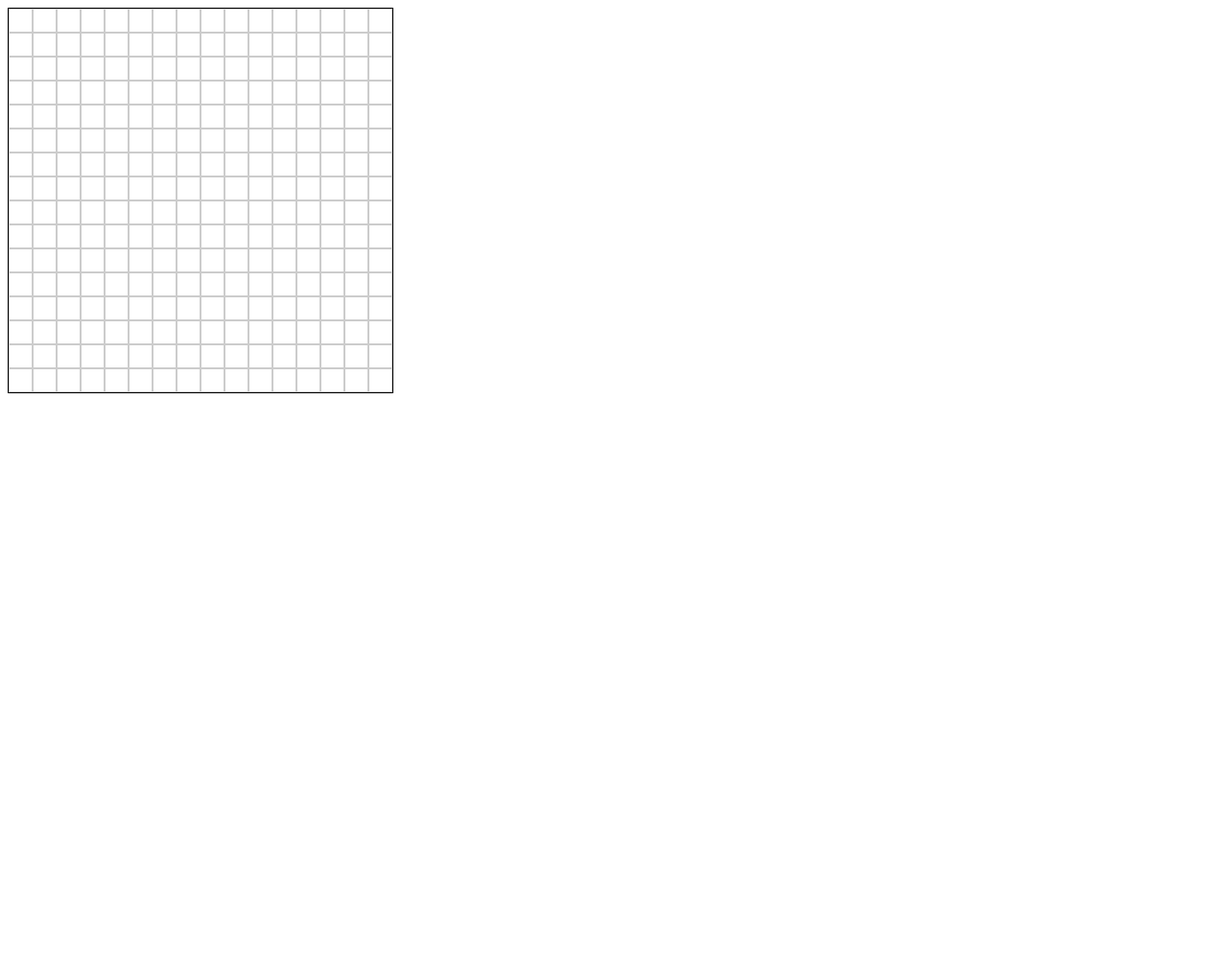
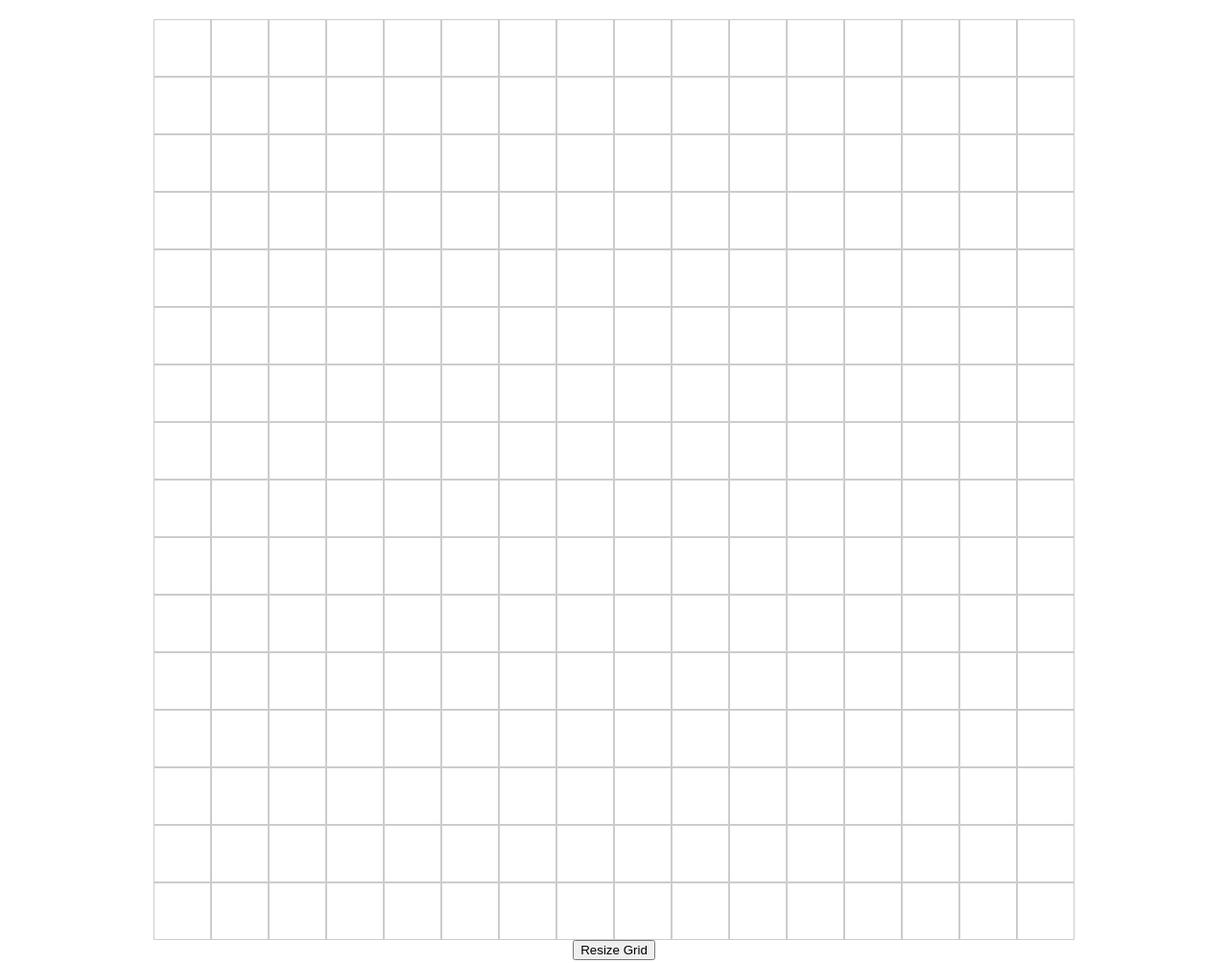
Before and after one commit to kphan1692/workspace, a plain HTML site: page Etch-a-Sketch/index.html in a window 1280 px wide. Shown: the whole page at 96% size. Before the commit the page ends 800 px from the top, so only its background shows below. Drawn offline with Linux system fonts and the light colour scheme.

Commit message:
no message

```diff
--- a/Etch-a-Sketch/index.html
+++ b/Etch-a-Sketch/index.html
@@ -1,3 +1,11 @@
+<!-- This pseudocode represents the CSS styling rules where:
+The container class creates a flex container that's 400x400 pixels with a black border
+The grid-item class defines each grid cell to:
+Take up 1/16th of the container width (creating 16 columns)
+Include borders in size calculations
+Have a thin gray border
+Maintain a 1:1 aspect ratio (square shape) -->
+<!--
 <!DOCTYPE html>
 <html lang="en">
   <head>
@@ -9,13 +17,13 @@
       .container {
         display: flex;
         flex-wrap: wrap;
-        width: 400px;
-        height: 400px;
+        width: 960px;
+        height: 960px;
         border: 1px solid #000;
       }
 
       .grid-item {
-        flex-basis: calc(100% / 16);
+        flex-basis: calc(100% / 24);
         box-sizing: border-box;
         border: 1px solid #ccc;
         aspect-ratio: 1;
@@ -23,6 +31,44 @@
     </style>
   </head>
   <body>
+    <button id="setBtn">Set Size</button>
     <div class="container"></div>
   </body>
+</html> -->
+
+<!DOCTYPE html>
+<html lang="en">
+  <head>
+    <meta charset="UTF-8" />
+    <meta name="viewport" content="width=device-width, initial-scale=1.0" />
+    <title>Dynamic Grid</title>
+    <style>
+      body {
+        display: flex;
+        flex-direction: column;
+        align-items: center;
+        margin: 0;
+        padding: 20px;
+      }
+
+      .container {
+        display: flex;
+        flex-wrap: wrap;
+        width: 960px; /* Total width for the grid */
+      }
+
+      .square {
+        width: 60px; /* Size of each square */
+        height: 60px; /* Size of each square */
+        border: 1px solid #ccc;
+        box-sizing: border-box;
+        transition: background-color 0.3s;
+      }
+    </style>
+  </head>
+  <body>
+    <div class="container" id="grid-container"></div>
+    <button id="resize-button">Resize Grid</button>
+    <script src="script.js"></script>
+  </body>
 </html>
--- a/Etch-a-Sketch/script.js
+++ b/Etch-a-Sketch/script.js
@@ -1,14 +1,66 @@
-const container = document.querySelector(".container");
-const GRID_SIZE = 16;
+/* This pseudocode represents a simple grid creation algorithm where:
+First, we select a container element and define our grid dimensions
+The createGrid function creates the specified number of div elements (256 in this case, from 16×16)
+Each created div gets a "grid-item" class
+Finally, each div is added to the container element
+The function is called to execute the grid creation  */
+
+/* const container = document.querySelector(".container");
+let GRID_SIZE = 24;
 const TOTAL_CELLS = GRID_SIZE * GRID_SIZE;
+
+const setBtn = document.querySelector("#setBtn");
+setBtn.addEventListener("click", () => {
+  GRID_SIZE = prompt("Please enter grid size");
+  container.innerHTML = ""; //empty container DOM element
+  createGrid();
+});
 
 function createGrid() {
   for (let i = 0; i < TOTAL_CELLS; i++) {
     const gridItem = document.createElement("div");
     gridItem.classList.add("grid-item");
 
+    gridItem.addEventListener("mouseover", function () {
+      gridItem.style.backgroundColor = "grey";
+    });
+
     container.appendChild(gridItem);
   }
 }
 
-createGrid();
+createGrid(); */
+const container = document.getElementById("grid-container");
+const button = document.getElementById("resize-button");
+
+function createGrid(size) {
+  container.innerHTML = ""; // Clear existing grid
+  const totalSquares = size * size;
+  const squareSize = 960 / size; // Calculate size of each square
+
+  for (let i = 0; i < totalSquares; i++) {
+    const square = document.createElement("div");
+    square.classList.add("square");
+    square.style.width = `${squareSize}px`;
+    square.style.height = `${squareSize}px`;
+
+    // Add hover effect
+    square.addEventListener("mouseenter", () => {
+      square.style.backgroundColor = "#3498db"; // Change color on hover
+    });
+
+    container.appendChild(square);
+  }
+}
+
+// Initial grid
+createGrid(16);
+
+// Resize grid on button click
+button.addEventListener("click", () => {
+  let newSize = prompt("Enter the number of squares per side (max 100):");
+  newSize = Math.min(Math.max(newSize, 1), 100); // Limit input to between 1 and 100
+  if (newSize) {
+    createGrid(newSize);
+  }
+});
```
